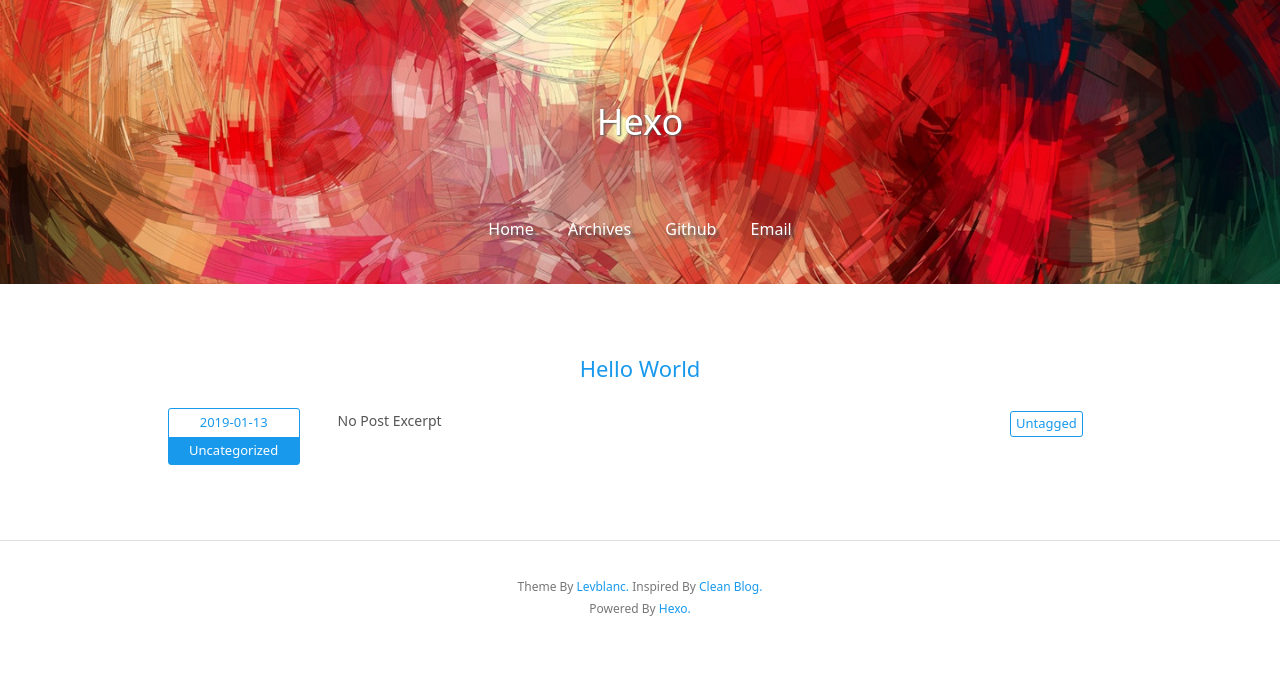
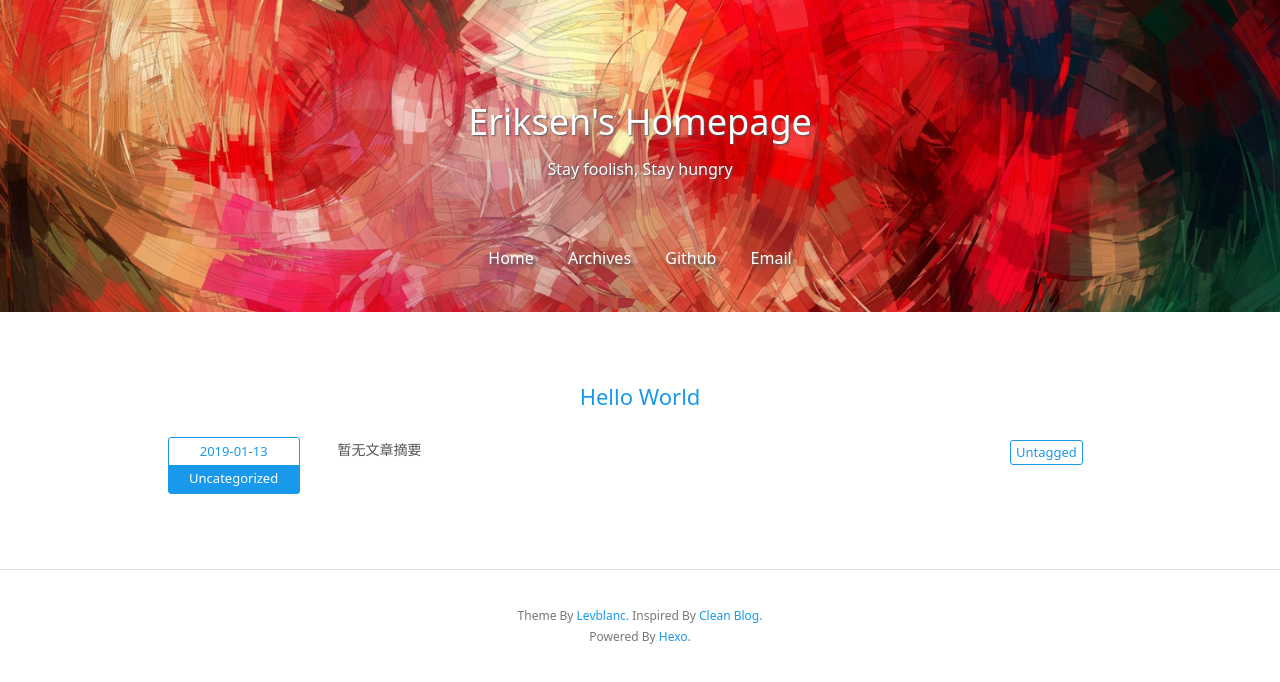
Before and after one commit to Zekelion/github.io, a plain HTML site: page index.html in a window 1280 px wide. Drawn offline with Linux system fonts and the light colour scheme.

Commit message:
Site updated: 2019-01-13 22:17:09

```diff
--- a/index.html
+++ b/index.html
@@ -6,22 +6,22 @@
   <meta http-equiv="X-UA-Compatible" content="IE=edge">
   <meta name="viewport" content="width=device-width, initial-scale=1">
   <meta name="description" content="">
-  <meta name="author" content="John Doe">
+  <meta name="author" content="eriksen">
   <!-- Open Graph Data -->
-  <meta property="og:title" content="Hexo">
+  <meta property="og:title" content="Eriksen&#39;s Homepage">
   <meta property="og:description" content="">
-  <meta property="og:site_name" content="Hexo">
+  <meta property="og:site_name" content="Eriksen&#39;s Homepage">
   <meta property="og:type" content="website">
-  <meta property="og:image" content="http://yoursite.com">
+  <meta property="og:image" content="https://zekelion.github.io">
 
-    <link rel="alternate" href="/atom.xml" title="Hexo" type="application/atom+xml">
+    <link rel="alternate" href="/atom.xml" title="Eriksen&#39;s Homepage" type="application/atom+xml">
 
 
     <link rel="icon" href="/favicon.png">
 
 
   <!-- Site Title -->
-  <title>Hexo</title>
+  <title>Eriksen's Homepage</title>
 
   <!-- Bootstrap CSS -->
   <link rel="stylesheet" href="/css/bootstrap.min.css">
@@ -43,8 +43,8 @@
     <div class="row">
       <div class="col-lg-8 col-lg-offset-2 col-md-10 col-md-offset-1">
         <div class="page-title with-background-image">
-          <p class="title">Hexo</p>
-          <p class="subtitle"></p>
+          <p class="title">Eriksen&#39;s Homepage</p>
+          <p class="subtitle">Stay foolish, Stay hungry</p>
         </div>
         <div class="site-menu with-background-image">
           <ul>
@@ -108,7 +108,7 @@
       </div>
     </div>
     <!-- Post Excerpt -->
-    <div class="excerpt typo">No Post Excerpt</div>
+    <div class="excerpt typo">暂无文章摘要</div>
     <!-- Post Tags -->
     <div class="tags">
 
```
Also changed, not shown: 2019/01/13/hello-world/index.html (+7 -7 lines), archives/2019/01/index.html (+6 -6 lines), archives/2019/index.html (+6 -6 lines), archives/index.html (+6 -6 lines).
